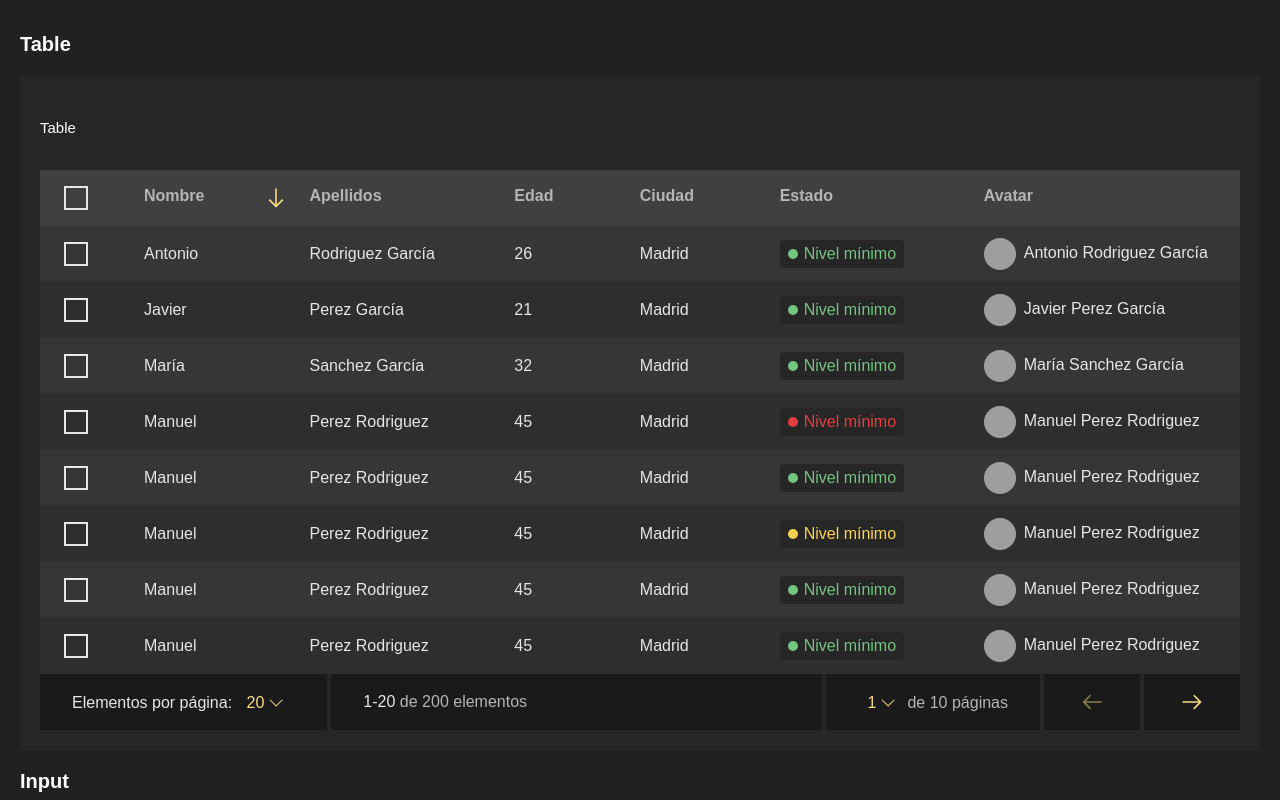
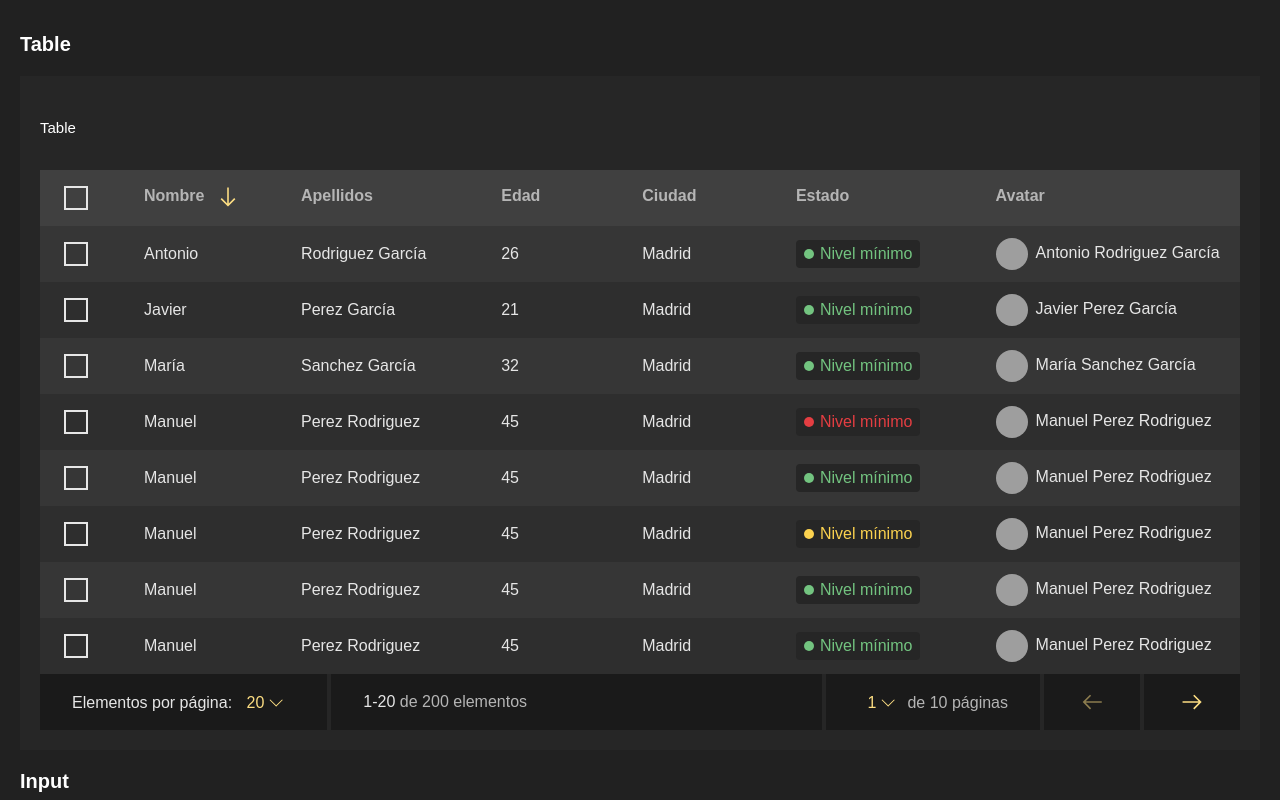
Before and after one commit to jenitto/react-components, a React (Create React App) app: page / in a window 1280 px wide. Shown: the top 800 px of the page. Built offline with nearby package versions, Linux system fonts and the light colour scheme; grey boxes are pictures that could not be loaded; a web font is replaced by a local one.

Commit message:
Table cell header fix css

```diff
--- a/src/components/Table/Cells/TableCellHeader.jsx
+++ b/src/components/Table/Cells/TableCellHeader.jsx
@@ -69,15 +69,21 @@ const TableCellHeader = ({ content, value, sort, sortable, searchable, search, c
 				onClick={() => handleInputValue('')}>
 				{iconCross()}
 			</span>
-			<span className="sftk-table-cell-header__label">
+			<span className="sftk-table-cell-header__label sftk-table-cell-header__placeholder">
 				{content}
 			</span>
 			{sortable
-				? <span className={`sftk-table-cell-header-icon ${(SORT.DESC === sort.direction) ? 'sftk-table-cell-header-icon--reverse' : ''}`}>
-					<ButtonIcon
-						icon={sort.active === value ? iconArrowDown() : iconDoubleArrow()}
-						onClick={handleSort} />
-				</span>
+				?
+				<div className="sftk-table-cell-header__button-container">
+					<span className="sftk-table-cell-header__label">
+						{content}
+					</span>
+					<span className={`sftk-table-cell-header__button ${(SORT.DESC === sort.direction) ? 'sftk-table-cell-header__button--reverse' : ''}`}>
+						<ButtonIcon
+							icon={sort.active === value ? iconArrowDown() : iconDoubleArrow()}
+							onClick={handleSort} />
+					</span>
+				</div>
 				: null}
 		</th>
 	)
--- a/src/components/Table/Cells/TableCellHeader.scss
+++ b/src/components/Table/Cells/TableCellHeader.scss
@@ -10,7 +10,7 @@ $compName: 'sftk-table-cell-header';
 
 	&:hover:not(.disabled),
 	&.visible {
-		.#{$compName}-icon {
+		.#{$compName}__button {
 			opacity: 1;
 		}
 	}
@@ -19,17 +19,10 @@ $compName: 'sftk-table-cell-header';
 		box-shadow: inset 0px -2px 0px $colorPrimary;
 	}
 
-	&-icon {
-		margin-left: .8rem;
-		opacity: 0;
-		display: inline-block;
-
-		&--reverse {
-			transform: scaleY(-1);
-		}
-	}
 
 	&__input {
+		position: relative;
+		z-index: 4;
 		width: calc(100% - 5rem);
 		height: 100%;
 		font-size: 1.6rem;
@@ -56,8 +49,8 @@ $compName: 'sftk-table-cell-header';
 			opacity: 1;
 		}
 
-		&:focus ~ .#{$compName}__label,
-		&:valid ~ .#{$compName}__label {
+		&:focus ~ .#{$compName}__placeholder,
+		&:valid ~ .#{$compName}__placeholder {
 			color: $colorPrimary;
 			font-size: 1.3rem;
 			font-weight: normal;
@@ -73,15 +66,45 @@ $compName: 'sftk-table-cell-header';
 	}
 
 	&__label {
-		color: #B5B5B5;
 		font-size: 1.6rem;
-		position: absolute;
 		pointer-events: none;
-		left: 1.6rem;
-		top: 1.4rem;
 		line-height: 2.4rem;
-		transition: 0.3s ease all;
 		user-select: none;
 	}
 
+	&__placeholder {
+		color: #B5B5B5;
+		position: absolute;
+		transition: 0.3s ease all;
+		position: absolute;
+		left: 1.6rem;
+		top: 1.4rem;
+	}
+
+	&__button-container {
+		position: absolute;
+		top: 0;
+		left: 0;
+
+		& .#{$compName}__label {
+			display: inline-block;
+			padding-left: 1.6rem;
+			padding-top: 1.4rem;
+			opacity: 0;
+			visibility: hidden;
+			z-index: 0;
+		}
+	}
+
+	&__button {
+		margin-left: .8rem;
+		opacity: 0;
+		display: inline-block;
+		z-index: 9;
+    position: relative;
+
+		&--reverse {
+			transform: scaleY(-1);
+		}
+	}
 }
```
